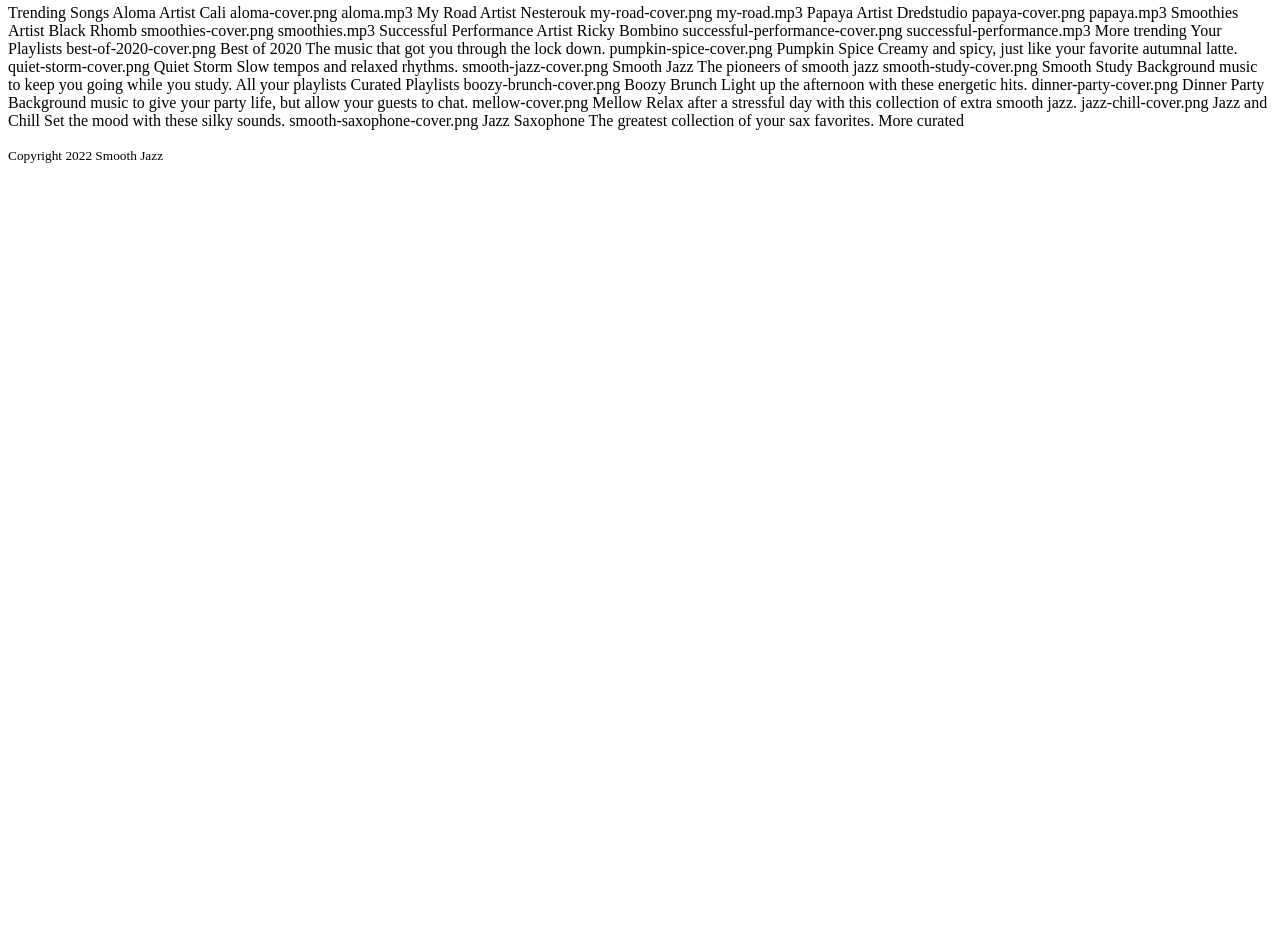
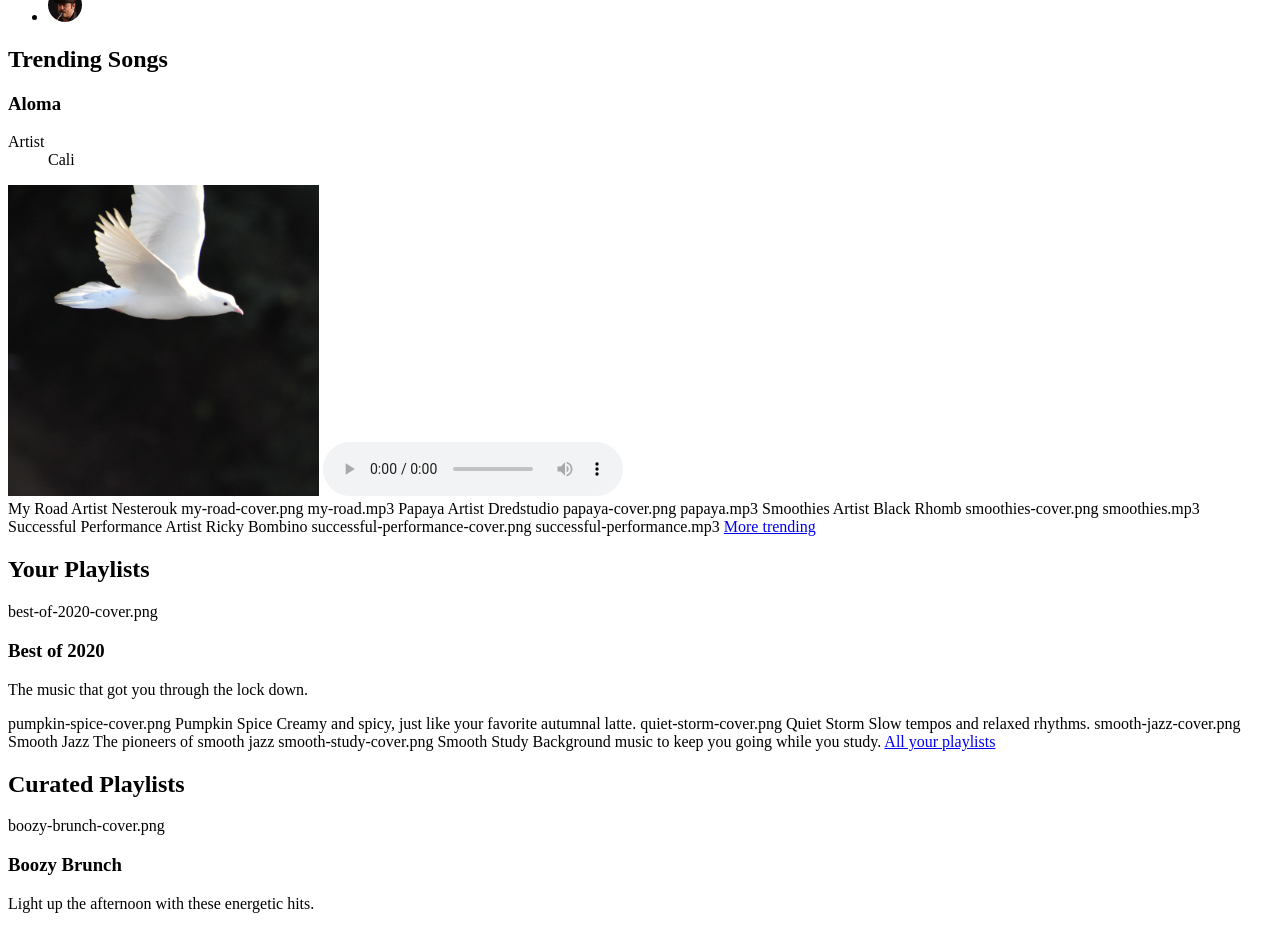
Before and after one commit to gsneor1/mediaStreaming, a plain HTML site: page index.html in a window 1280 px wide. Shown: the part 198-1128 px from the top of the page. Before the commit the page ends 800 px from the top, so only its background shows below. Drawn offline with Linux system fonts and the light colour scheme; files whose address does not match are found by name.

Commit message:
Update index.html
continued semantic formatting

```diff
--- a/index.html
+++ b/index.html
@@ -7,25 +7,30 @@
 </head>
 <body>
     <header>
-        MuzakMaker
-        Smooth Jazz
+        <h1>Smooth Jazz</h1>
         <p>This station is dedicated to the soothing sounds of smooth jazz. This genre of commercially oriented crossover jazz became dominant in the 1980s and early 1990s.</p>
+    </header>
     <nav>
         <ul>
             <li>MuzakMaker</li>
-                <li>Trending Songs</li>
+            <li><a href="#">Trending Songs</a></li>
             <li>Your Playlists</li>
             <li>Curated Playlists</li>
             <li><img src="duke-silver.png" alt=""></li>
         </ul>
     </nav>
-    </header>
     <main>
-        Trending Songs
-        Aloma
-        Artist Cali
-        aloma-cover.png
-        aloma.mp3
+        <section id="trending">
+            <h2>Trending Songs</h2>
+            <section>
+                <h3>Aloma</h3>
+                <dl>
+                    <dt>Artist</dt>
+                    <dd>Cali</dd>
+                </dl>
+                <img src="images/aloma-cover.png" alt="">
+                <audio controls src="audio/aloma.mp3"></audio>
+            </section>
 
             My Road
             Artist Nesterouk
@@ -47,11 +52,16 @@
             successful-performance-cover.png
             successful-performance.mp3
 
-        More trending
-        Your Playlists
+            <a href="#">More trending</a>
+
+        </section>
+        <section id="playlists">
+            <h2>Your Playlists</h2>
+            <section>
                 best-of-2020-cover.png
-        Best of 2020
-        The music that got you through the lock down.
+                <h3>Best of 2020</h3>
+                <p>The music that got you through the lock down.</p>
+            </section>
 
 
             pumpkin-spice-cover.png
@@ -74,11 +84,15 @@
             Background music to keep you going while you study.
 
 
-        All your playlists
-        Curated Playlists
+            <a href="#">All your playlists</a>
+        </section>
+        <section id="curated">
+            <h2>Curated Playlists</h2>
+            <section>
                 boozy-brunch-cover.png
-        Boozy Brunch
-        Light up the afternoon with these energetic hits.
+                <h3>Boozy Brunch</h3>
+                <p>Light up the afternoon with these energetic hits.</p>
+            </section>
 
             dinner-party-cover.png
             Dinner Party
@@ -96,11 +110,11 @@
             Jazz Saxophone
             The greatest collection of your sax favorites.
 
-        More curated
+            <a href="#">More curated</a>
+        </section>
     </main>
     <footer>
         <p><small>Copyright 2022 Smooth Jazz</small></p>
     </footer>
-
 </body>
 </html>
```
Lines whose indentation alone changed are shown as unchanged.
